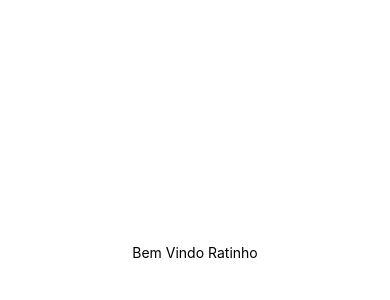
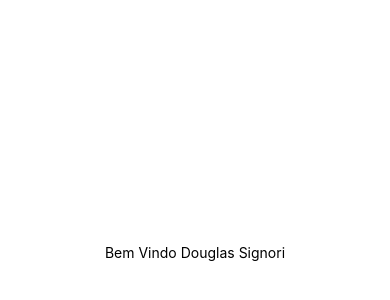
Before and after one commit to gui-rossi/littleRatApp, a React Native app: screen / in a window 390 px wide. Shown: the part 170-470 px from the top of the page. Built offline with nearby package versions, Linux system fonts and the light colour scheme.

Commit message:
testing new branch

```diff
--- a/App.js
+++ b/App.js
@@ -5,7 +5,7 @@ import { StyleSheet, Text, View } from 'react-native';
 export default function App() {
   return (
     <View style={styles.container}>
-      <Text>Bem Vindo Ratinho</Text>
+      <Text>Bem Vindo Douglas Signori</Text>
       <StatusBar style="auto" />
     </View>
   );
```
